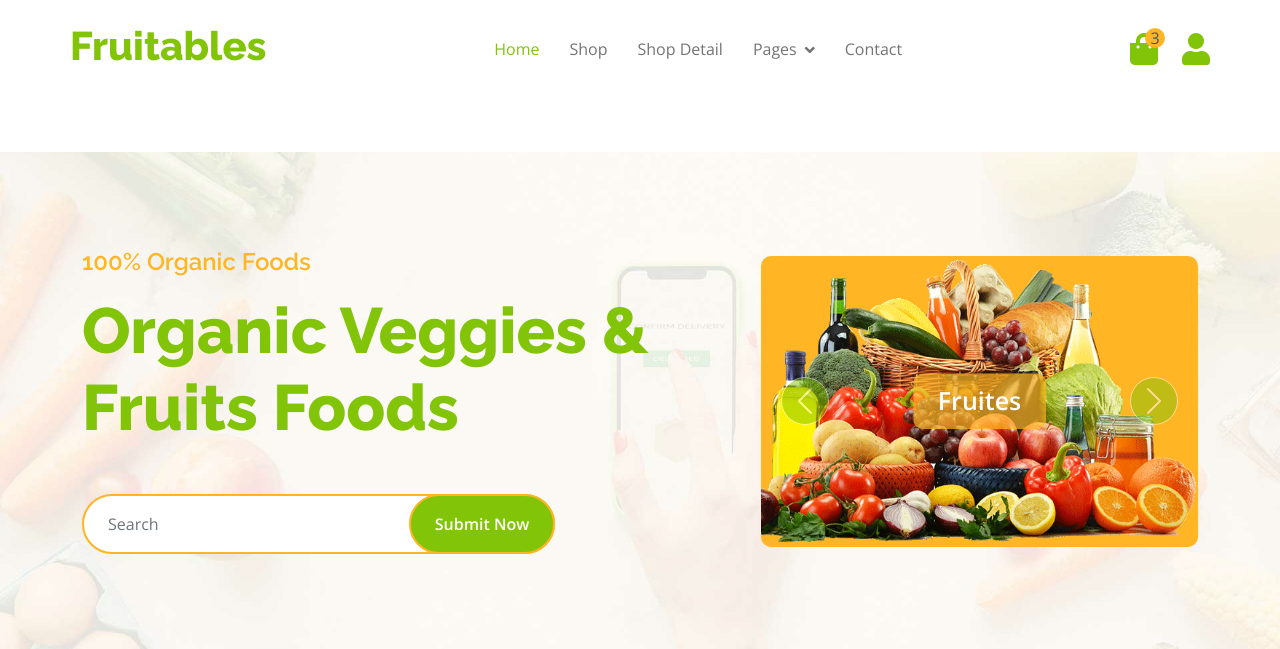
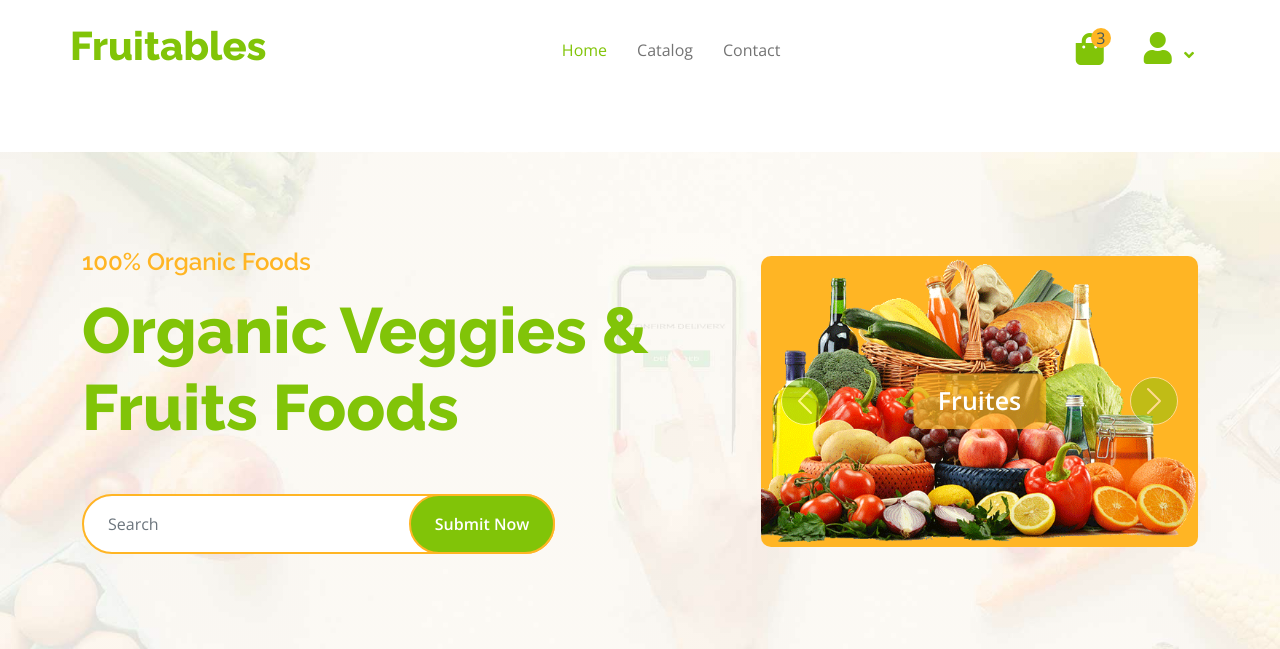
Before and after one commit to BamBoos28/fruitacke, a PHP site: page / in a window 1280 px wide. Shown: the top 649 px of the page. Run offline with PHP 8.4, Linux system fonts and the light colour scheme; some libraries are stand-ins or nearby versions.

Commit message:
Update navbar.php

```diff
--- a/comp/navbar.php
+++ b/comp/navbar.php
@@ -1,16 +1,19 @@
 <div class="container-fluid fixed-top">
     <div class="container px-0">
         <nav class="navbar navbar-light bg-white navbar-expand-xl">
-                    <a href="index.html" class="navbar-brand"><h1 class="text-primary display-6">Fruitables</h1></a>
-                    <button class="navbar-toggler py-2 px-3" type="button" data-bs-toggle="collapse" data-bs-target="#navbarCollapse">
+            <a href="index.html" class="navbar-brand">
+                <h1 class="text-primary display-6">Fruitables</h1>
+            </a>
+            <button class="navbar-toggler py-2 px-3" type="button" data-bs-toggle="collapse"
+                data-bs-target="#navbarCollapse">
                 <span class="fa fa-bars text-primary"></span>
             </button>
             <div class="collapse navbar-collapse bg-white" id="navbarCollapse">
                 <div class="navbar-nav mx-auto">
-                            <a href="index.html" class="nav-item nav-link active">Home</a>
-                            <a href="shop.html" class="nav-item nav-link">Shop</a>
-                            <a href="shop-detail.html" class="nav-item nav-link">Shop Detail</a>
-                            <div class="nav-item dropdown">
+                    <a href="index.php" class="nav-item nav-link active">Home</a>
+                    <a href="" class="nav-item nav-link">Catalog</a>
+                    <a href="contact.html" class="nav-item nav-link">Contact</a>
+                    <!-- <div class="nav-item dropdown">
                                 <a href="#" class="nav-link dropdown-toggle" data-bs-toggle="dropdown">Pages</a>
                                 <div class="dropdown-menu m-0 bg-secondary rounded-0">
                                     <a href="cart.html" class="dropdown-item">Cart</a>
@@ -18,17 +21,26 @@
                                     <a href="testimonial.html" class="dropdown-item">Testimonial</a>
                                     <a href="404.html" class="dropdown-item">404 Page</a>
                                 </div>
-                            </div>
-                            <a href="contact.html" class="nav-item nav-link">Contact</a>
+                            </div> -->
                 </div>
                 <div class="d-flex m-3 me-0">
                     <a href="#" class="position-relative me-4 my-auto">
                         <i class="fa fa-shopping-bag fa-2x"></i>
-                                <span class="position-absolute bg-secondary rounded-circle d-flex align-items-center justify-content-center text-dark px-1" style="top: -5px; left: 15px; height: 20px; min-width: 20px;">3</span>
+                        <span
+                            class="position-absolute bg-secondary rounded-circle d-flex align-items-center justify-content-center text-dark px-1"
+                            style="top: -5px; left: 15px; height: 20px; min-width: 20px;">3</span>
                     </a>
-                            <a href="#" class="my-auto">
+                    <div class="nav-item dropdown">
+                        <a href="#" class="my-auto nav-link dropdown-toggle">
                             <i class="fas fa-user fa-2x"></i>
                         </a>
+                        <div class="dropdown-menu m-0 bg-secondary rounded-0">
+                            <a href="cart.html" class="dropdown-item">Cart</a>
+                            <a href="chackout.html" class="dropdown-item">Chackout</a>
+                            <a href="testimonial.html" class="dropdown-item">Testimonial</a>
+                            <a href="404.html" class="dropdown-item">404 Page</a>
+                        </div>
+                    </div>
                 </div>
             </div>
         </nav>
```
Lines whose indentation alone changed are shown as unchanged.
